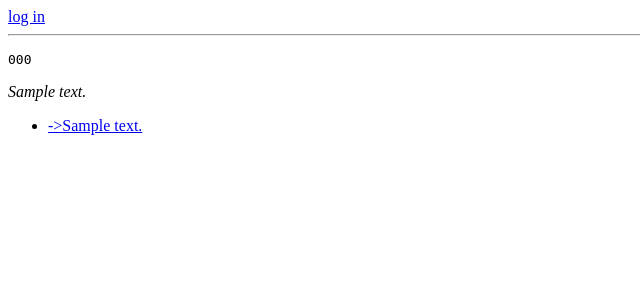
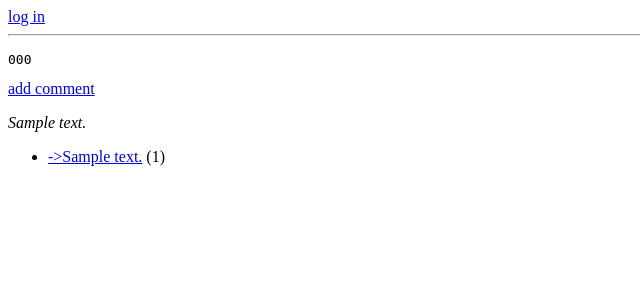
Before and after one commit to ichi404gh/onreview, a Django app: page /post/1 in a window 1280 px wide. Shown: the top 300 px of the page, without its empty margins (0-640 px from the left). Run offline with Django 3.2, Linux system fonts and the light colour scheme; tables that the repository leaves empty hold one stand-in row (values such as "Sample post").

Commit message:
added comment form

```diff
--- a/onreview/urls.py
+++ b/onreview/urls.py
@@ -20,9 +20,10 @@ from onreview_app.views import views, auth_views
 urlpatterns = [
     url(r'^admin/', admin.site.urls),
     url(r'^$', views.list),
-    url(r'^post/(\d)+', views.post),
-    url(r'^comment/(\d)+', views.comment),
+    url(r'^post/([\d]+)', views.post),
+    url(r'^comment/([\d]+)', views.comment),
     url(r'^add[/]?$', views.add_post),
+    url(r'^add_comment/([\d]+)?$', views.add_comment),
     url(r'^login$', auth_views.login_request),
     url(r'^logout$', auth_views.logout_request),
     url(r'^register[/]?$', auth_views.register),
--- a/onreview_app/forms.py
+++ b/onreview_app/forms.py
@@ -3,3 +3,8 @@ from django import forms
 class RegisterForm(forms.Form):
     username = forms.CharField(label='username')
     password = forms.CharField(label='password', widget=forms.PasswordInput())
+
+class CommentForm(forms.Form):
+    code = forms.CharField(label='Code',widget=forms.Textarea())
+    description = forms.CharField(label='Description',widget=forms.Textarea())
+    post_id = forms.CharField(label='post_id', widget=forms.HiddenInput())
--- a/onreview_app/templates/post.html
+++ b/onreview_app/templates/post.html
@@ -2,6 +2,7 @@
 {%block body%}
     <p><!--
     --><pre>{{post.code}}</pre>
+    <a href="/add_comment/{{post.id}}">add comment</a>
 
     </p>
     <p>
@@ -9,7 +10,7 @@
     </p>
     <ul>
       {% for c in active_comments %}
-        <li><a href="/comment/{{c.id}}">-&gt;{{c.description}}</a></li>
+        <li><a href="/comment/{{c.id}}">-&gt;{{c.description}}</a> ({{c.score}})</li>
       {% endfor %}
     </ul>
 {% endblock %}
--- a/onreview_app/views/views.py
+++ b/onreview_app/views/views.py
@@ -1,6 +1,7 @@
 from django.shortcuts import render, redirect
 from django.http import HttpResponse
 from onreview_app.models import Post, Comment
+from onreview_app.forms import *
 
 from django.shortcuts import render, render_to_response
 import math
@@ -46,3 +47,26 @@ def add_post(request):
                     description=request.POST['description']
             )
             return redirect('/', permanent=False)
+
+@login_required
+def add_comment(request, post_id):
+
+    if(request.method == 'GET'):
+        post = Post.objects.get(pk=post_id)
+
+        form = CommentForm({'post_id':post_id, 'code':post.code})
+        return render(request, 'add_comment_form.html', {'post': post, 'form':form})
+    else:
+        form = CommentForm(request.POST or None)
+        if(form.is_valid()):
+            print('valid')
+            Comment.objects.create(
+                    code=form.cleaned_data['code'],
+                    description=form.cleaned_data['description'],
+                    post=Post.objects.get(pk=form.cleaned_data['post_id']),
+                    author=request.user
+            )
+            return redirect('/post/{}'.format(form.cleaned_data['post_id']), permanent=False)
+
+        post = Post.objects.get(pk=form.cleaned_data['post_id'])
+        return render(request, 'add_comment_form.html', {'post': post, 'form':form})
```
Also changed, not shown: onreview_app/templates/add_comment_form.html (added, +10 -0 lines).
